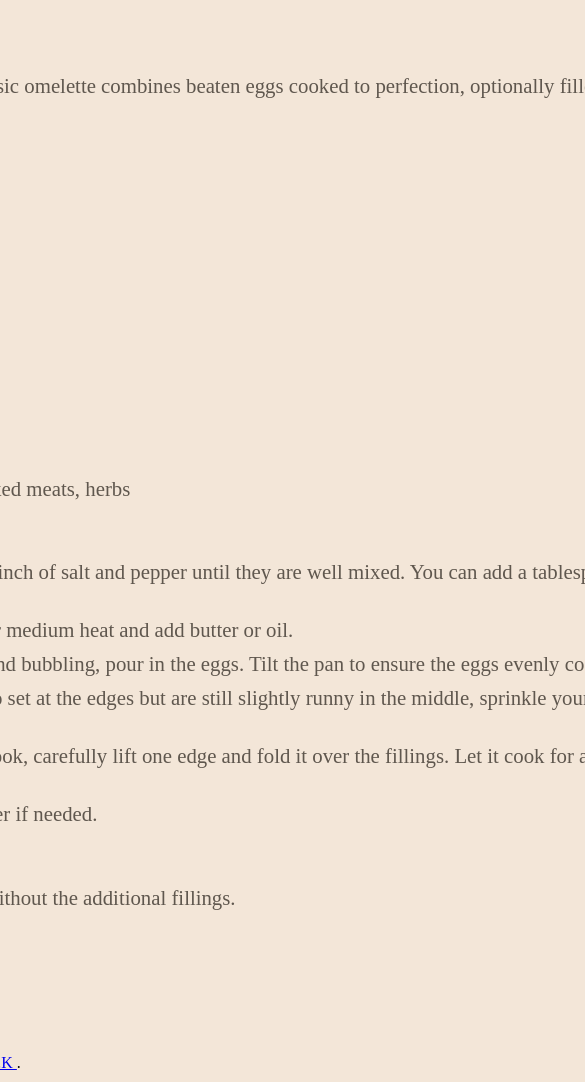
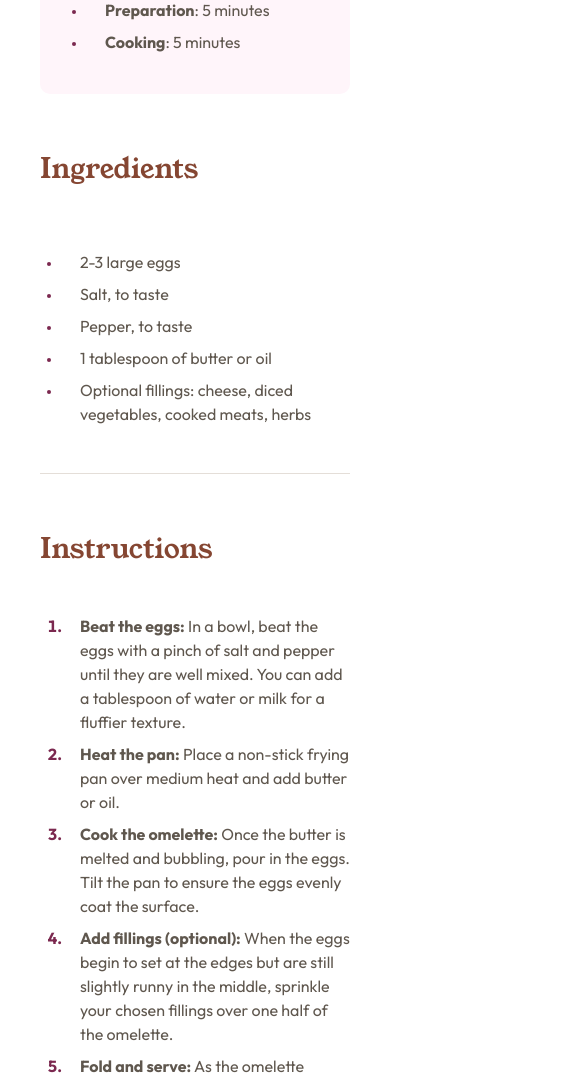
Before and after one commit to burningbeattle/FrontEnd-mentor-newbie-project, a website: page index.html in a window 390 px wide. Shown: the part 710-1792 px from the top of the page, 585 px wide, since content can reach past the window. Drawn offline with Linux system fonts and the light colour scheme.

Commit message:
Add files via upload

```diff
--- a/styles.css
+++ b/styles.css
@@ -1,146 +1,214 @@
+@import url('https://fonts.googleapis.com/css2?family=Young+Serif&display=swap');
+@import url('https://fonts.googleapis.com/css2?family=Outfit:wght@100..900&display=swap');
+:root {
+  --Nutmeg: hsl(14, 45%, 36%);
+  --Dark-Raspberry: hsl(332, 51%, 32%);
+  --White: hsl(0, 0%, 100%);
+  --Rose-White: hsl(330, 100%, 98%);
+  --Eggshell: hsl(30, 54%, 90%);
+  --Light-Grey: hsl(30, 18%, 87%);
+  --Wenge-Brown: hsl(30, 10%, 34%);
+  --Dark-Charcoal: hsl(24, 5%, 18%);
+}
 body {
   display: flex;
-    flex-direction: column;
+  justify-content: center;
   align-items: center;
-    background-color: hsl(30, 54%, 90%);
-    padding-top: 100px;
 }
-
-.title, .title-section {
-    margin-top: 30px;
-    font-family: Young Serif;
+main {
+  max-width: 1440px;
+  min-height: 100vh;
+  background-color: var(--Eggshell);
+  padding: 122px 352px;
 }
-
-table {
-    margin-top: 20px;
-    border-collapse: separate;
-    border-spacing: 0px 10px;
-}
-.container{
-    display: flex;
-    align-items: center;
-    justify-content: left;
-    border: none;
-    border-radius: 20px;
-    background-color: hsl(330, 100%, 98%);
-}
-
-p, li, td {
-    margin: 0;
-    font-family: Outfit;
-    font-size: 16px;
-    color: hsl(30, 10%, 34%);
-}
-
-td, .td2 {
-    padding-bottom: 10px;
-    border-bottom: 1px solid rgba(0,0,0,0.1);
-}
-
-.td2 {
-    font-weight: bold;
-    color:hsl(14, 45%, 36%);
-}
-
-li {
-    margin-bottom: 10px;
-    padding-left: 20px;
-}
-
-ol li::marker{
-    font-weight: bold;
-    color: hsl(14, 45%, 36%);
-}
-
-.separator {
-    margin-top: 10px;
-    margin-bottom: 10px;
-    width: 100%;
-    height: 1px;
-    background-color: rgba(0,0,0,0.1);
-    box-shadow: 0 0 5px rgba(0,0,0,0.2);
-}
-
-.mainbox {
-    width: 700px;
-    height: 1650px;
-    background-color: white;
-    border: none;
-    border-radius: 15px;
-    box-shadow: 0 0 10px rgba(0,0,0,0.3);
-
+section {
+  max-width: 740px;
   display: flex;
   flex-direction: column;
-    align-items: center;
-    padding: 60px 60px;
-    column-gap: 30px;
+  background-color: var(--White);
+  padding: 40px 40px 29px 40px;
+  border-radius: 25px;
 }
-
-.recipe-pic {
+img {
   width: 100%;
-    border-radius: 10px;
-}
-
-.text {
-    width: 100%;
-    display: flex;
-    flex-direction: column;
-    align-items: left;
-}
-
-.intro {
-    margin-top: 20px;
-}
-
-.prep-time {
-    margin-top: 60px;
-    font-size: 23px;
-    font-weight: 800;
-    color: hsl(332, 51%, 32%);
-}
-
-.title {
-    color: hsl(24, 5%, 18%);
-    font-size: 50px;
-}
-
-.title-section {
-    color: hsl(14, 45%, 36%);
-    font-size: 30px;
-}
-@media (max-width: 1440px) {
-    p, li, td {
-        font-size: 1.3em;
-    }
-    .prep-time {
-        font-size: 1em;
-    }
-    h1 {
-        font-size: 1.6em;
-    }
-    .title{
-        font-size: 3em;
-    }
-    .title-section{
-        font-size: 3em;
-    }
-
-}
-@media (max-width: 375px) {
-    p, li, td {
-        font-size: 15px;
-    }
-    .prep-time {
-        font-size: 20;
+  border-radius: 12px;
 }
 h1 {
   font-size: 40px;
+  font-family: "Young Serif", serif;
+  font-weight: 400;
+  font-style: normal;
+  padding-top: 33px;
 }
-    .title{
-        font-size: 30px;
+.p_primary {
+  font-size: 16px;
+  font-family: "Outfit", sans-serif;
+  color: var(--Wenge-Brown);
+  padding-top: 15px;
+  padding-bottom: 33px;
+  line-height: 24px;
 }
-    .title-section{
+.div_primary {
+  background-color: var(--Rose-White);
+  padding: 24px 0 30px 28px;
+  border-radius: 10px;
+}
+h2 {
   font-size: 20px;
+  font-family: "Outfit", sans-serif;
+  color: var(--Dark-Raspberry);
+  letter-spacing: -.18px;
+}
+ul {
+  display: flex;
+  flex-direction: column;
+  gap: 12px;
+  padding-top: 16px;
+  padding-left: 22px;
+}
+ul li {
+  font-family: "Outfit", sans-serif;
+  color: var(--Wenge-Brown);
+  padding-left: 18px;
+}
+ul li::marker {
+  color: var(--Dark-Raspberry);
+  font-size: 12px;
+}
+h3 {
+  font-size: 28px;
+  font-family: "Young Serif", serif;
+  font-weight: 400;
+  font-style: normal;
+  color: var(--Nutmeg);
+  padding-top: 27px;
+  padding-bottom: 4px;
+}
+.div_second {
+  border-top: 1px solid var(--Light-Grey);
+  margin-top: 33px;
+}
+ol {
+  display: flex;
+  flex-direction: column;
+  gap: 8px;
+  padding-top: 14px;
+  padding-left: 25px;
+}
+ol li {
+  font-family: "Outfit", sans-serif;
+  color: var(--Wenge-Brown);
+  padding-left: 15px;
+  line-height: 24px;
+}
+ol li::marker {
+  color: var(--Dark-Raspberry);
+  font-weight: bold;
+}
+.div_third {
+  border-top: 1px solid var(--Light-Grey);
+  margin-top: 31px;
+}
+.div_third p {
+  font-family: "Outfit", sans-serif;
+  color: var(--Wenge-Brown);
+  padding-top: 16px;
+  padding-bottom: 14px;
+}
+.div_third strong {
+  color: var(--Nutmeg);
+  margin-left: -8px;
+}
+.div_third_div {
+  display: flex;
+  justify-content: space-around;
+  padding-left: 32px;
+}
+.div_third_div:nth-child(3),
+.div_third_div:nth-child(4),
+.div_third_div:nth-child(5) {
+  border-bottom: 1px solid var(--Light-Grey);
+}
+.div_third_div div {
+  width: 100%;
+  font-family: "Outfit", sans-serif;
+  color: var(--Wenge-Brown);
+  font-size: 16px;
+  padding-top: 14px;
+  padding-bottom: 13px;
+}
+.attribution {
+  font-size: 11px;
+  text-align: center;
+}
+.attribution a {
+  color: hsl(228, 45%, 44%);
 }
 
+/*responsive screen wise design*/
+
+
+@media (max-width: 1275px) {
+    main {
+        padding: 61px 176px;
     }
+}
+
+@media (max-width: 925px) {
+    main {
+        padding: 30px 88px;
+    }
+}
+
+@media (max-width: 725px) {
+    main {
+        max-width: 375px;
+        background-color: var(--White);
+        padding: 0;
+    }
+
+    section {
+        position: relative;
+        padding: 178px 32px 29px 32px;
+    }
+
+    img {
+        position: absolute;
+        top: 0;
+        left: 0;
+        border-radius: 0px;
+    }
+
+    h1 {
+        font-size: 36px;
+        line-height: 36px;
+    }
+
+    .p_primary {
+        padding-top: 24px;
+        padding-bottom: 33px;
+    }
+
+    .div_primary {
+        padding: 20px 25px 24px 25px;
+    }
+
+    ul {
+        gap: 8px;
+        padding-top: 14px;
+    }
+
+    ul li {
+        line-height: 24px;
+    }
+
+    .div_second {
+        margin-top: 31px;
+    }
+
+    .div_third p {
+        line-height: 24px;
+        padding-top: 14px;
+        padding-bottom: 12px;
+    }
+}
```
Lines whose indentation alone changed are shown as unchanged.
